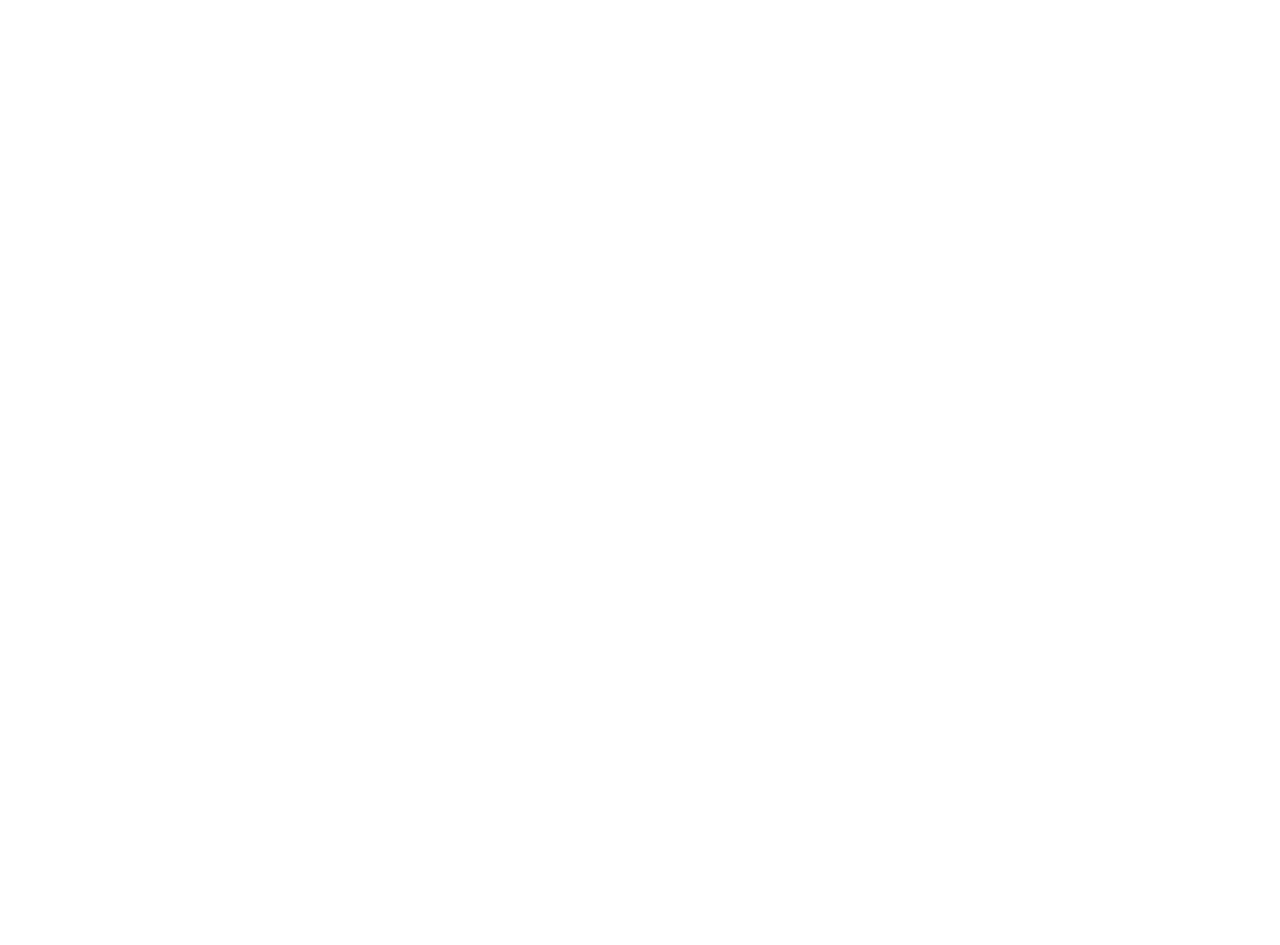
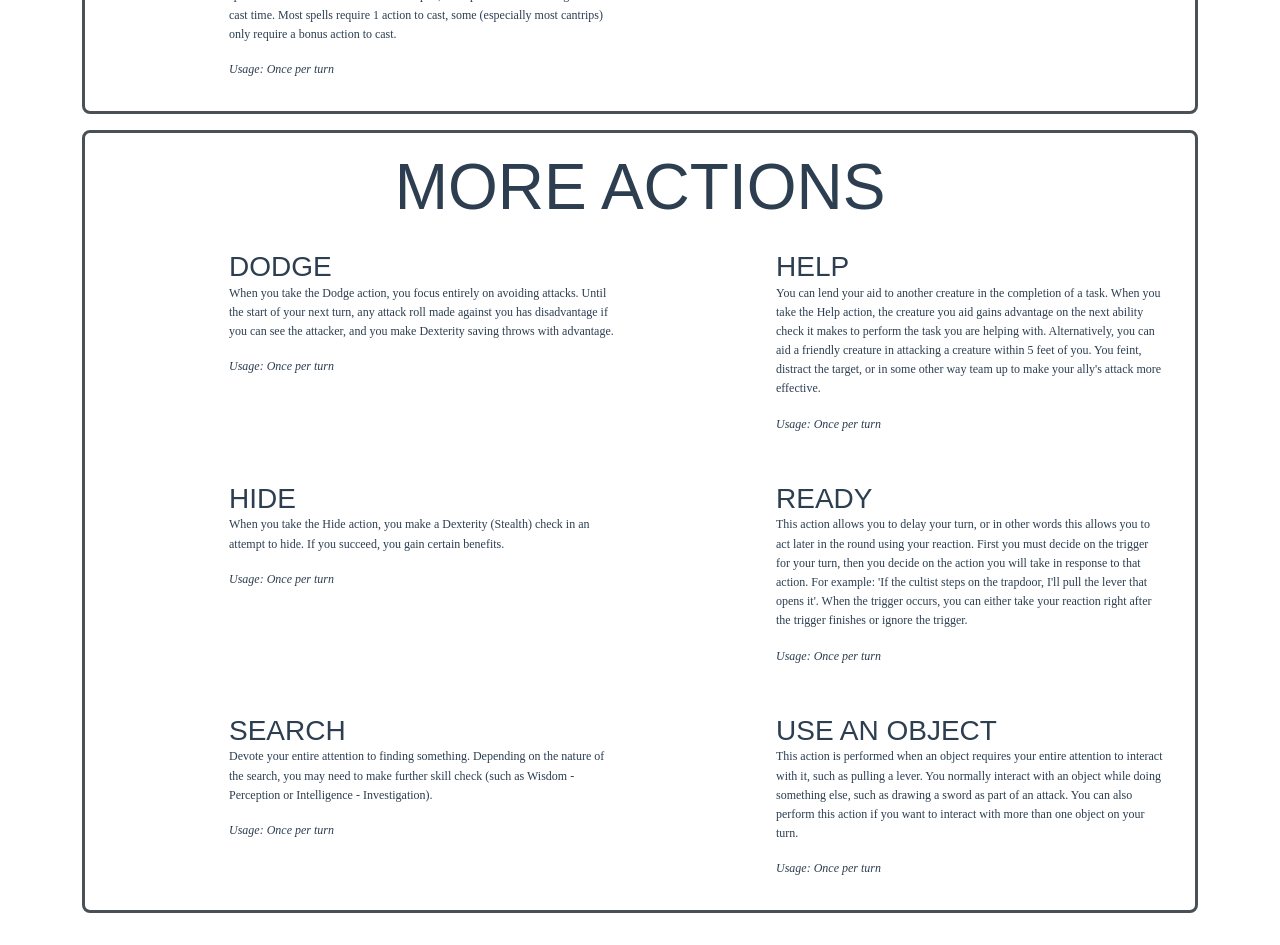
Before and after one commit to sonmica/mary-cardmaker, a Vue app: page / in a window 1280 px wide. Shown: the part 1400-2345 px from the top of the page. Before the commit the page ends 1353 px from the top, so only its background shows below. Built offline with nearby package versions, Linux system fonts and the light colour scheme; a web font is replaced by a local one.

Commit message:
Adds moreActions section

```diff
--- a/src/assets/data/classes/fighter.json
+++ b/src/assets/data/classes/fighter.json
@@ -15,7 +15,7 @@
           {
             "name": "Fighting Style",
             "actionType": "passive",
-            "description": "You adopt a particular style of fighting as your specialty. You can’t take a Fighting Style option more than once, even if you later get to choose again.",
+            "description": "You adopt a particular style of fighting as your specialty. You can't take a Fighting Style option more than once, even if you later get to choose again.",
             "usage": "Passive"
           }
         ],
--- a/src/assets/data/commonActions.json
+++ b/src/assets/data/commonActions.json
@@ -98,13 +98,70 @@
         "parentId": "commonActions",
         "description": "Gain extra movement up to your base speed of [SPEED] feet. This effectively allows you to move twice as much in a turn, at the cost of not being able to do any other actions (like attack).",
         "usage": "Once per turn, up to [SPEED] feet"
+      },
+      {
+        "id": "castSpell",
+        "name": "Cast a spell",
+        "order": 2,
+        "parentId": "commonActions",
+        "description": "Cast a spell from your available spell slots, or from your list of memorised spells. Check the information for each spell, as a spell has its own range and cast time. Most spells require 1 action to cast, some (especially most cantrips) only require a bonus action to cast.",
+        "usage": "Once per turn"
       }
     ]
   },
   {
-    "id": "placeholder",
-    "name": "placeholder",
+    "id": "moreActions",
+    "name": "More Actions",
     "order": 3,
-    "contents": []
+    "contents": [
+      {
+        "id": "dodge",
+        "name": "Dodge",
+        "order": 0,
+        "parentId": "moreActions",
+        "description": "When you take the Dodge action, you focus entirely on avoiding attacks. Until the start of your next turn, any attack roll made against you has disadvantage if you can see the attacker, and you make Dexterity saving throws with advantage.",
+        "usage": "Once per turn"
+      },
+      {
+        "id": "help",
+        "name": "Help",
+        "order": 1,
+        "parentId": "moreActions",
+        "description": "You can lend your aid to another creature in the completion of a task. When you take the Help action, the creature you aid gains advantage on the next ability check it makes to perform the task you are helping with. Alternatively, you can aid a friendly creature in attacking a creature within 5 feet of you. You feint, distract the target, or in some other way team up to make your ally's attack more effective.",
+        "usage": "Once per turn"
+      },
+      {
+        "id": "hide",
+        "name": "Hide",
+        "order": 2,
+        "parentId": "moreActions",
+        "description": "When you take the Hide action, you make a Dexterity (Stealth) check in an attempt to hide. If you succeed, you gain certain benefits.",
+        "usage": "Once per turn"
+      },
+      {
+        "id": "ready",
+        "name": "Ready",
+        "order": 3,
+        "parentId": "moreActions",
+        "description": "This action allows you to delay your turn, or in other words this allows you to act later in the round using your reaction. First you must decide on the trigger for your turn, then you decide on the action you will take in response to that action. For example: 'If the cultist steps on the trapdoor, I'll pull the lever that opens it'. When the trigger occurs, you can either take your reaction right after the trigger finishes or ignore the trigger.",
+        "usage": "Once per turn"
+      },
+      {
+        "id": "search",
+        "name": "Search",
+        "order": 4,
+        "parentId": "moreActions",
+        "description": "Devote your entire attention to finding something. Depending on the nature of the search, you may need to make further skill check (such as Wisdom - Perception or Intelligence - Investigation).",
+        "usage": "Once per turn"
+      },
+      {
+        "id": "useObject",
+        "name": "Use an object",
+        "order": 5,
+        "parentId": "moreActions",
+        "description": "This action is performed when an object requires your entire attention to interact with it, such as pulling a lever. You normally interact with an object while doing something else, such as drawing a sword as part of an attack. You can also perform this action if you want to interact with more than one object on your turn.",
+        "usage": "Once per turn"
+      }
+    ]
   }
 ]
--- a/src/assets/data/races/dragonborn.json
+++ b/src/assets/data/races/dragonborn.json
@@ -16,7 +16,7 @@
       "name": "Brass Dragon Ancestry",
       "features": [
         {
-          "actionType": "passive",
+          "actionType": "action",
           "name": "Breath Weapon - Brass",
           "description": "You can use your action to exhale destructive energy. Your brass draconic ancestry means this exhalation is a 5 by 30 ft. line dealing fire damage.",
           "usage": "Once per short or long rest"
--- a/src/components/MainContainer.vue
+++ b/src/components/MainContainer.vue
@@ -14,6 +14,8 @@
     </div>
 
     <ContentSection sectionTitle="Common actions" :section="commonActionsSection" twoColumn />
+
+    <ContentSection sectionTitle="More actions" :section="moreActionsSection" twoColumn />
   </div>
 </template>
 
@@ -37,6 +39,9 @@
       },
       commonActionsSection: function() {
         return commonActions.find(c => c.id === "commonActions") ?? {};
+      },
+      moreActionsSection: function() {
+        return commonActions.find(c => c.id === "moreActions") ?? {};
       }
     }
   };
```
